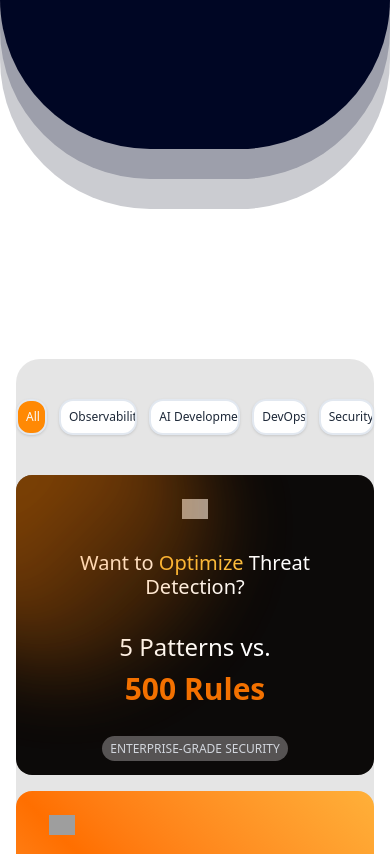
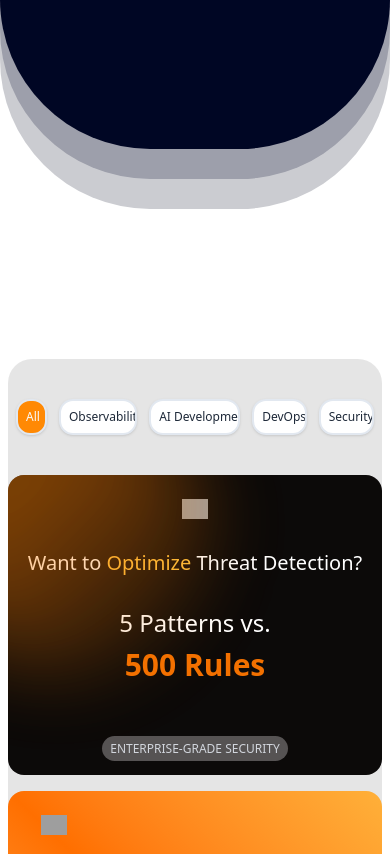
Before and after one commit to cywarden-hq/capilarity-wb, a React (Vite) app: page /insights in a window 390 px wide. Shown: the part 241-1095 px from the top of the page. Built offline with nearby package versions, Linux system fonts and the light colour scheme; grey boxes are pictures that could not be loaded; the HTML template or start-up script is replaced by a standard one.

Commit message:
feat: add responsiveness to insights category cards

```diff
--- a/src/pages/insights/features/BlogGrid.jsx
+++ b/src/pages/insights/features/BlogGrid.jsx
@@ -12,7 +12,7 @@ function FilterButtons({ activeFilter, setActiveFilter }) {
     ];
 
     return (
-        <nav className="flex flex-auto gap-3 items-center justify-center max-md:max-w-full">
+        <nav className="flex flex-auto gap-3 px-2 md:px-8 lg:px-20 items-center justify-center max-md:max-w-full">
             {filterOptions.map((option) => (
                 <button
                     key={option.label}
@@ -33,7 +33,7 @@ const CapilarityCardsLayout = () => {
     const [activeFilter, setActiveFilter] = React.useState("All");
 
     return (
-        <div className="bg-black/10 flex flex-col gap-10 lg:gap-20 items-center mx-4 md:mx-8 lg:mx-20 py-10 lg:py-20 min-h-screen xl:border-2 xl:border-black rounded-3xl">
+        <div className="bg-black/10 flex flex-col gap-10 lg:gap-20 items-center mx-2 md:mx-8 lg:mx-20 py-10 lg:py-20 min-h-screen xl:border-2 xl:border-black rounded-3xl">
             <header className="flex flex-wrap gap-8 justify-center w-full text-sm text-center text-gray-800 max-w-[1076px] max-md:max-w-full">
                 <FilterButtons activeFilter={activeFilter} setActiveFilter={setActiveFilter} />
             </header>
--- a/src/pages/insights/features/CategoryCards.jsx
+++ b/src/pages/insights/features/CategoryCards.jsx
@@ -69,7 +69,7 @@ const CategoryCard = ({ card }) => {
             <div className={`${card.leftSideClassName} ${card.image ? 'w-3/5' : 'w-full'} p-6 flex flex-col gap-5`}>
                 {/* Category Label */}
                 <div className="flex justify-start">
-                    <span className={`${card.categoryColor} px-3 py-1 rounded-full text-sm font-medium`}>
+                    <span className={`${card.categoryColor} px-3 py-1 rounded-full text-xs md:text-sm font-medium`}>
                         {card.type}
                     </span>
                 </div>
@@ -77,7 +77,7 @@ const CategoryCard = ({ card }) => {
                 {/* Text Content - Only description */}
                 <div className="text-left">
                     <h3
-                        className={`${card.textColor} text-xl font-bold leading-tight text-left`}
+                        className={`${card.textColor} text-base md:text-lg lg:text-xl font-bold leading-tight text-left`}
                         dangerouslySetInnerHTML={{ __html: card.description }}
                     />
                 </div>
@@ -102,9 +102,9 @@ const CategoryCards = ({ activeFilter }) => {
     const cards = categoryData[activeFilter] || [];
 
     return (
-        <div className="max-w-6xl mx-auto">
+        <div className="max-w-6xl px-4 md:px-8 lg:px-20 mx-auto">
             <Reveal animation="slideUp" duration="slow" delay={200}>
-                <div className="flex gap-10">
+                <div className="flex flex-wrap gap-10">
                     {cards.map((card) => (
                         <CategoryCard key={card.id} card={card} />
                     ))}
```
